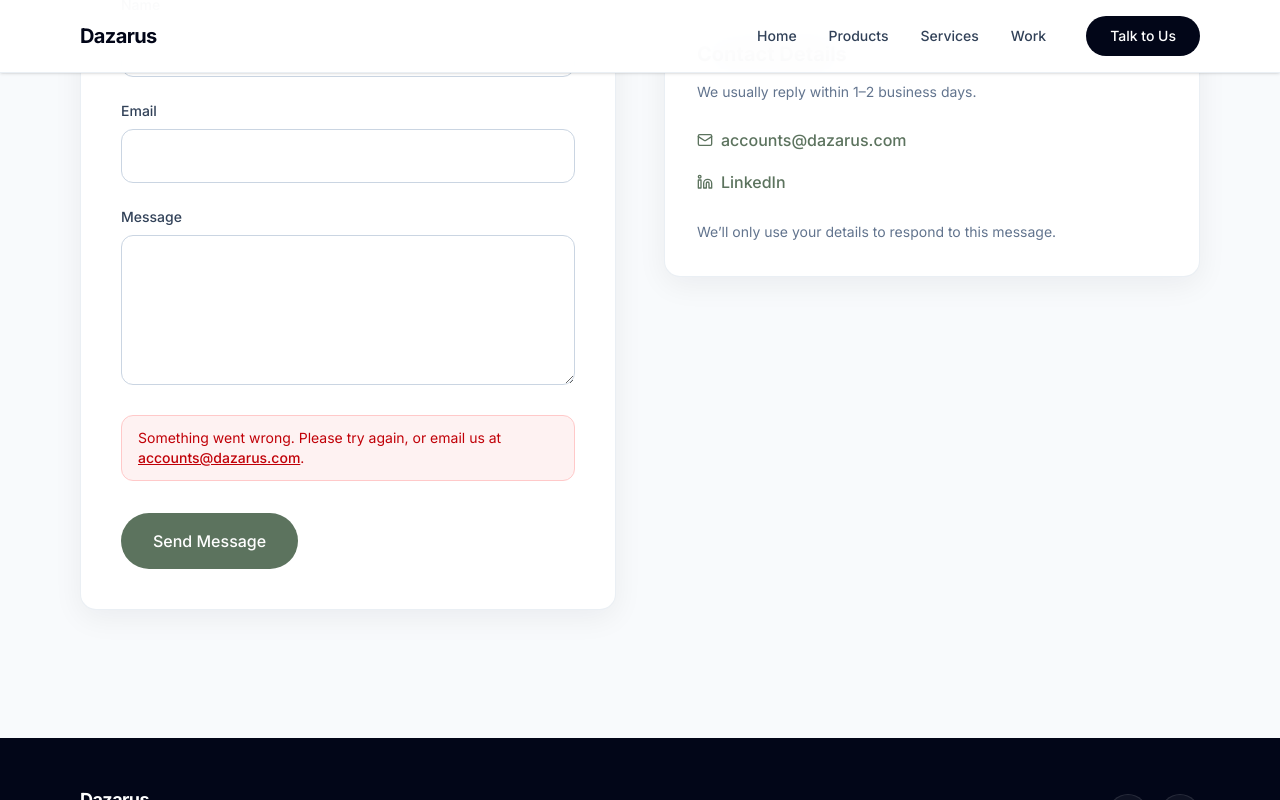
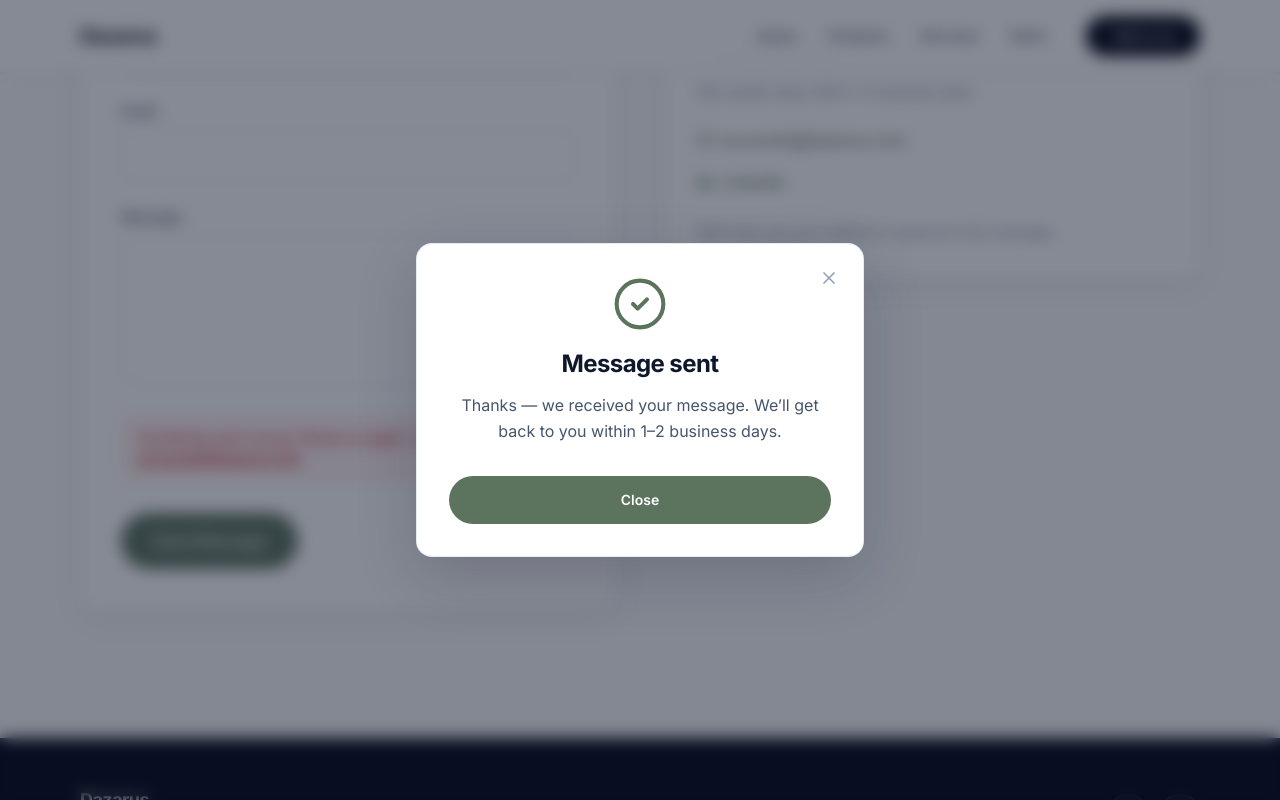
Before and after one commit to rishwith-dazarus/dazarus-website, a React (Vite) app: page /contact in a window 1280 px wide. Both pictures are taken after typing "Sample", "name@example.com", "Sample" into the empty fields and a click on the button "Send Message". Shown: the part 526-1326 px from the top of the page. Built offline with nearby package versions, Linux system fonts and the light colour scheme.

Commit message:
fixed contact

```diff
--- a/src/pages/Contact.tsx
+++ b/src/pages/Contact.tsx
@@ -1,7 +1,7 @@
 import { useEffect, useId, useMemo, useState } from 'react'
 import { Helmet } from 'react-helmet-async'
-import { motion } from 'framer-motion'
-import { Linkedin, Mail } from 'lucide-react'
+import { AnimatePresence, motion } from 'framer-motion'
+import { CheckCircle2, Linkedin, Mail, X } from 'lucide-react'
 import { useSearchParams } from 'react-router-dom'
 import { Navbar } from '../components/Navbar'
 import { Footer } from '../components/Footer'
@@ -12,9 +12,8 @@ export function Contact() {
   const [email, setEmail] = useState('')
   const [message, setMessage] = useState('')
   const [submitting, setSubmitting] = useState(false)
-  const [submitStatus, setSubmitStatus] = useState<'idle' | 'success' | 'error'>(
-    'idle'
-  )
+  const [submitStatus, setSubmitStatus] = useState<'idle' | 'error'>('idle')
+  const [thanksOpen, setThanksOpen] = useState(false)
   const [emailOpen, setEmailOpen] = useState(false)
   const statusId = useId()
   const contactEmail = 'accounts@dazarus.com'
@@ -22,8 +21,7 @@ export function Contact() {
   const submitted = searchParams.get('submitted')
 
   useEffect(() => {
-    if (submitted === 'true') setSubmitStatus('success')
-    else setSubmitStatus('idle')
+    if (submitted === 'true') setThanksOpen(true)
   }, [submitted])
 
   const emailBody = useMemo(
@@ -31,25 +29,37 @@ export function Contact() {
     [email, message, name]
   )
 
+  function encodeNetlifyFormBody(form: HTMLFormElement): string {
+    const fd = new FormData(form)
+    const params = new URLSearchParams()
+    for (const [key, value] of fd.entries()) {
+      params.append(key, typeof value === 'string' ? value : value.name)
+    }
+    return params.toString()
+  }
+
   async function handleSubmit(e: React.FormEvent<HTMLFormElement>) {
     e.preventDefault()
     setSubmitting(true)
     setSubmitStatus('idle')
 
     try {
-      const formData = new FormData(e.currentTarget)
-
       const res = await fetch('/', {
         method: 'POST',
         headers: {
           'Content-Type': 'application/x-www-form-urlencoded',
         },
-        body: new URLSearchParams(formData as unknown as URLSearchParams).toString(),
+        body: encodeNetlifyFormBody(e.currentTarget),
       })
 
-      if (!res.ok) throw new Error('Netlify form submission failed')
+      // Netlify accepts form POSTs at the edge before SPA rewrites. With `/* /index.html 200`,
+      // the fetch response is often non-2xx HTML even when the submission is stored (see Netlify
+      // Forms + SPA guides — many examples only catch network errors, not `!res.ok`).
+      if (res.status >= 500) {
+        throw new Error('Netlify form submission failed')
+      }
 
-      setSubmitStatus('success')
+      setThanksOpen(true)
       setName('')
       setEmail('')
       setMessage('')
@@ -101,6 +111,7 @@ export function Contact() {
                   className="hidden"
                   tabIndex={-1}
                   autoComplete="off"
+                  aria-hidden
                 />
 
                 <p id={statusId} className="text-sm text-slate-500">
@@ -162,13 +173,6 @@ export function Contact() {
                     className="mt-2 w-full rounded-xl border border-slate-300 px-4 py-3.5 text-slate-900 transition focus:border-[#5C735E] focus:outline-none focus:ring-2 focus:ring-[#5C735E]/20"
                   />
                 </div>
-
-                {submitStatus === 'success' && (
-                  <div className="mt-6 rounded-xl border border-[#5C735E]/30 bg-[#f0f7f0] px-4 py-3 text-sm text-slate-700">
-                    Thanks — your message has been sent. We’ll get back to you
-                    soon.
-                  </div>
-                )}
 
                 {submitStatus === 'error' && (
                   <div className="mt-6 rounded-xl border border-red-200 bg-red-50 px-4 py-3 text-sm text-red-700">
@@ -272,6 +276,64 @@ export function Contact() {
         subject="Dazarus — New inquiry"
         body={emailBody}
       />
+
+      <AnimatePresence>
+        {thanksOpen && (
+          <motion.div
+            className="fixed inset-0 z-[100] flex items-center justify-center bg-slate-900/50 px-4 backdrop-blur-sm"
+            initial={{ opacity: 0 }}
+            animate={{ opacity: 1 }}
+            exit={{ opacity: 0 }}
+            aria-hidden={!thanksOpen}
+            onClick={() => setThanksOpen(false)}
+          >
+            <motion.div
+              role="dialog"
+              aria-modal="true"
+              aria-labelledby="contact-thanks-title"
+              className="relative w-full max-w-md rounded-2xl border border-slate-200/80 bg-white p-8 shadow-[0_20px_60px_rgba(15,23,42,0.18)]"
+              initial={{ opacity: 0, scale: 0.96, y: 12 }}
+              animate={{ opacity: 1, scale: 1, y: 0 }}
+              exit={{ opacity: 0, scale: 0.96, y: 12 }}
+              transition={{ type: 'spring', damping: 24, stiffness: 320 }}
+              onClick={(ev) => ev.stopPropagation()}
+            >
+              <button
+                type="button"
+                onClick={() => setThanksOpen(false)}
+                className="absolute right-4 top-4 rounded-full p-2 text-slate-400 transition hover:bg-slate-100 hover:text-slate-700"
+                aria-label="Close"
+              >
+                <X className="h-5 w-5" aria-hidden />
+              </button>
+              <div className="flex flex-col items-center text-center">
+                <CheckCircle2
+                  className="h-14 w-14 text-[#5C735E]"
+                  strokeWidth={1.75}
+                  aria-hidden
+                />
+                <h2
+                  id="contact-thanks-title"
+                  className="mt-4 text-2xl font-bold tracking-tight text-slate-900"
+                >
+                  Message sent
+                </h2>
+                <p className="mt-3 text-base leading-relaxed text-slate-600">
+                  Thanks — we received your message. We’ll get back to you
+                  within 1–2 business days.
+                </p>
+                <button
+                  type="button"
+                  onClick={() => setThanksOpen(false)}
+                  className="mt-8 w-full rounded-full bg-[#5C735E] px-6 py-3.5 text-sm font-semibold text-white transition hover:bg-[#4C5F4D]"
+                >
+                  Close
+                </button>
+              </div>
+            </motion.div>
+          </motion.div>
+        )}
+      </AnimatePresence>
     </div>
   )
 }
```
